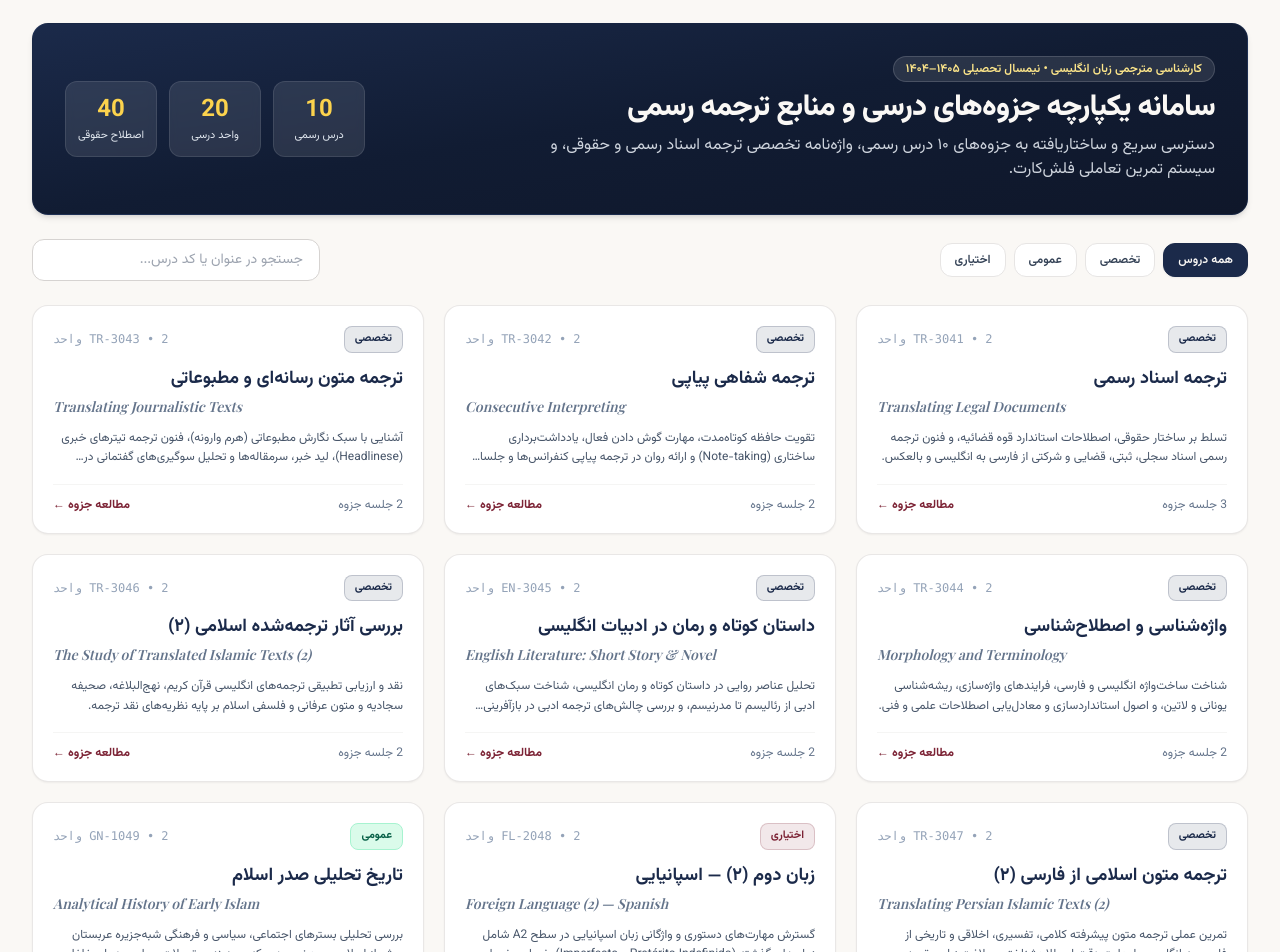
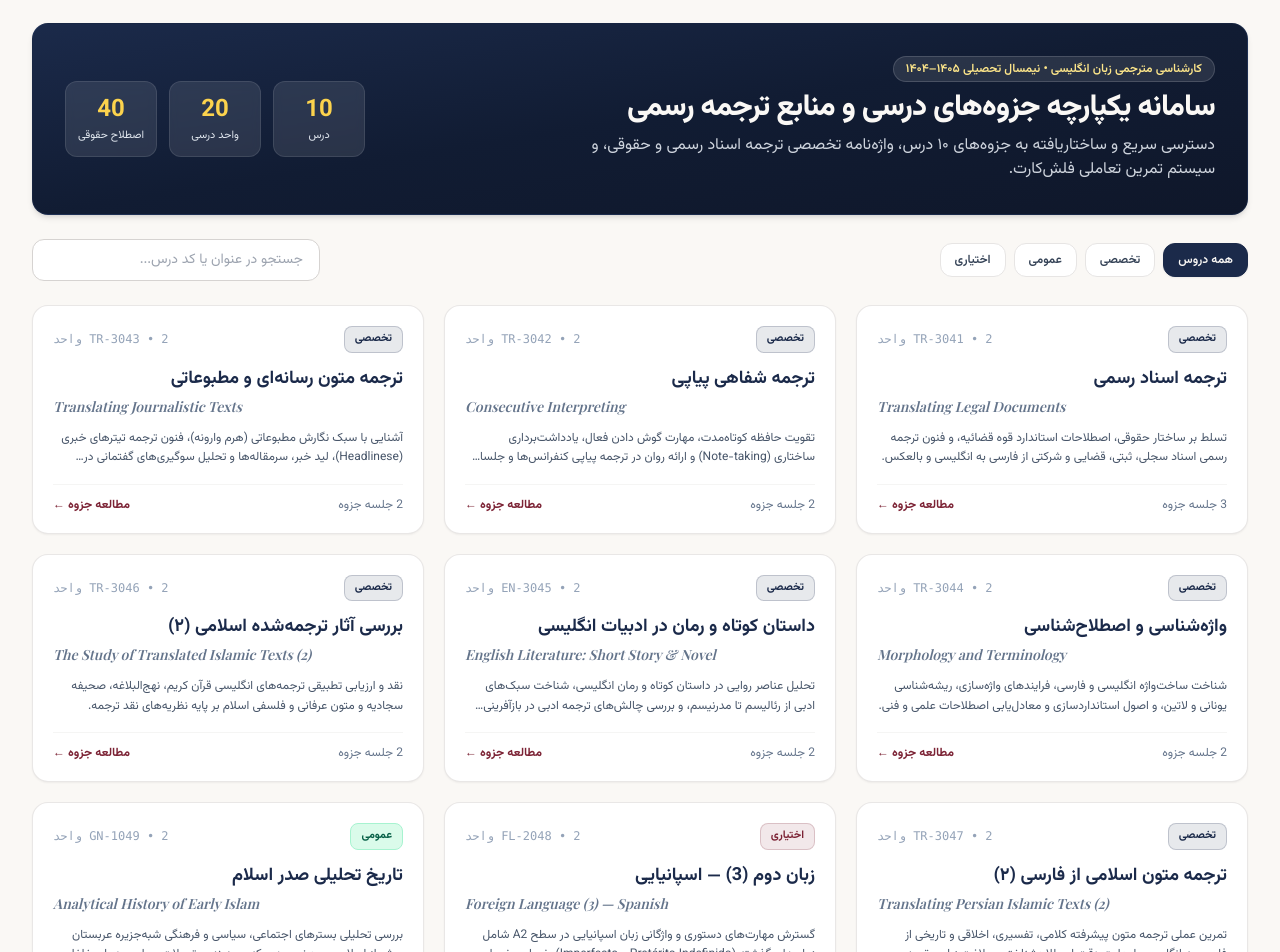
Before and after one commit to Batman7836/ATU-ETR-Study-Material, a plain HTML site: page index.html in a window 1280 px wide. Shown: the part 80-1032 px from the top of the page. Drawn offline with nearby package versions, Linux system fonts and the light colour scheme; a web font is replaced by a local one.

Commit message:
Update index.html

```diff
--- a/index.html
+++ b/index.html
@@ -896,8 +896,8 @@
         langSwitch: 'EN',
         heroBadge: 'کارشناسی مترجمی زبان انگلیسی • نیمسال تحصیلی ۱۴۰۵–۱۴۰۴',
         heroTitle: 'سامانه یکپارچه جزوه‌های درسی و منابع ترجمه رسمی',
-        heroDesc: 'دسترسی سریع و ساختاریافته به جزوه‌های ۱۰ درس رسمی، واژه‌نامه تخصصی ترجمه اسناد رسمی و حقوقی، و سیستم تمرین تعاملی فلش‌کارت.',
-        statCourses: 'درس رسمی',
+        heroDesc: 'دسترسی سریع و ساختاریافته به جزوه‌های ۱۰ درس، واژه‌نامه تخصصی ترجمه اسناد رسمی و حقوقی، و سیستم تمرین تعاملی فلش‌کارت.',
+        statCourses: 'درس',
         statUnits: 'واحد درسی',
         statTerms: 'اصطلاح حقوقی',
         catAll: 'همه دروس',
@@ -1394,12 +1394,12 @@
       {
         id: 'course-8',
         code: 'FL-2048',
-        titleFa: 'زبان دوم (۲) — اسپانیایی',
-        titleEn: 'Foreign Language (2) — Spanish',
+        titleFa: 'زبان دوم (3) — اسپانیایی',
+        titleEn: 'Foreign Language (3) — Spanish',
         category: 'اختیاری',
         units: 2,
-        prereqFa: 'زبان دوم (۱) — اسپانیایی',
-        prereqEn: 'Foreign Language (1) — Spanish',
+        prereqFa: 'زبان دوم (2) — اسپانیایی',
+        prereqEn: 'Foreign Language (2) — Spanish',
         objFa: 'گسترش مهارت‌های دستوری و واژگانی زبان اسپانیایی در سطح A2 شامل زمان‌های گذشته (Pretérito Indefinido و Imperfecto)، ضمایر مفعولی و مکالمات روزمره و دانشگاهی.',
         objEn: 'Expanding Spanish grammar and vocabulary to CEFR A2 level, covering past tenses (Pretérito Indefinido & Imperfecto), object pronouns, and everyday academic communication.',
         syllabus: [
```
